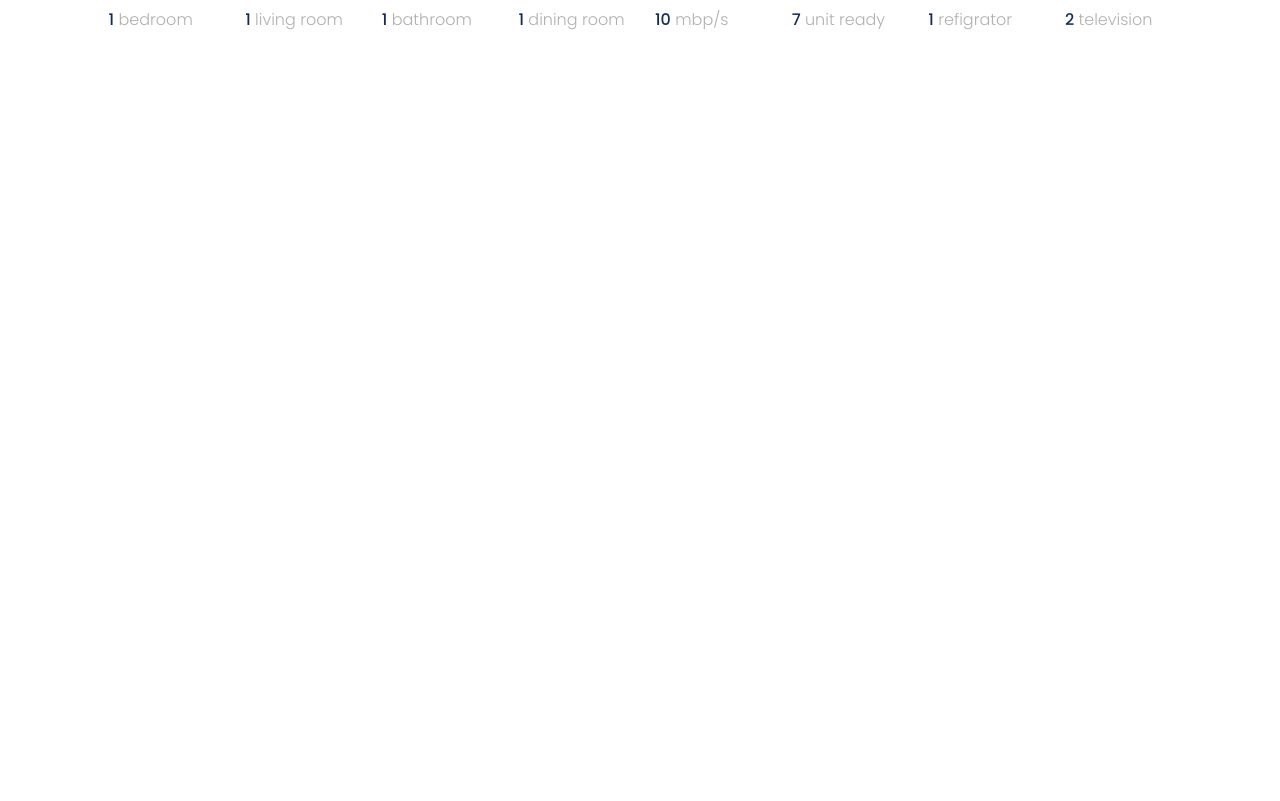
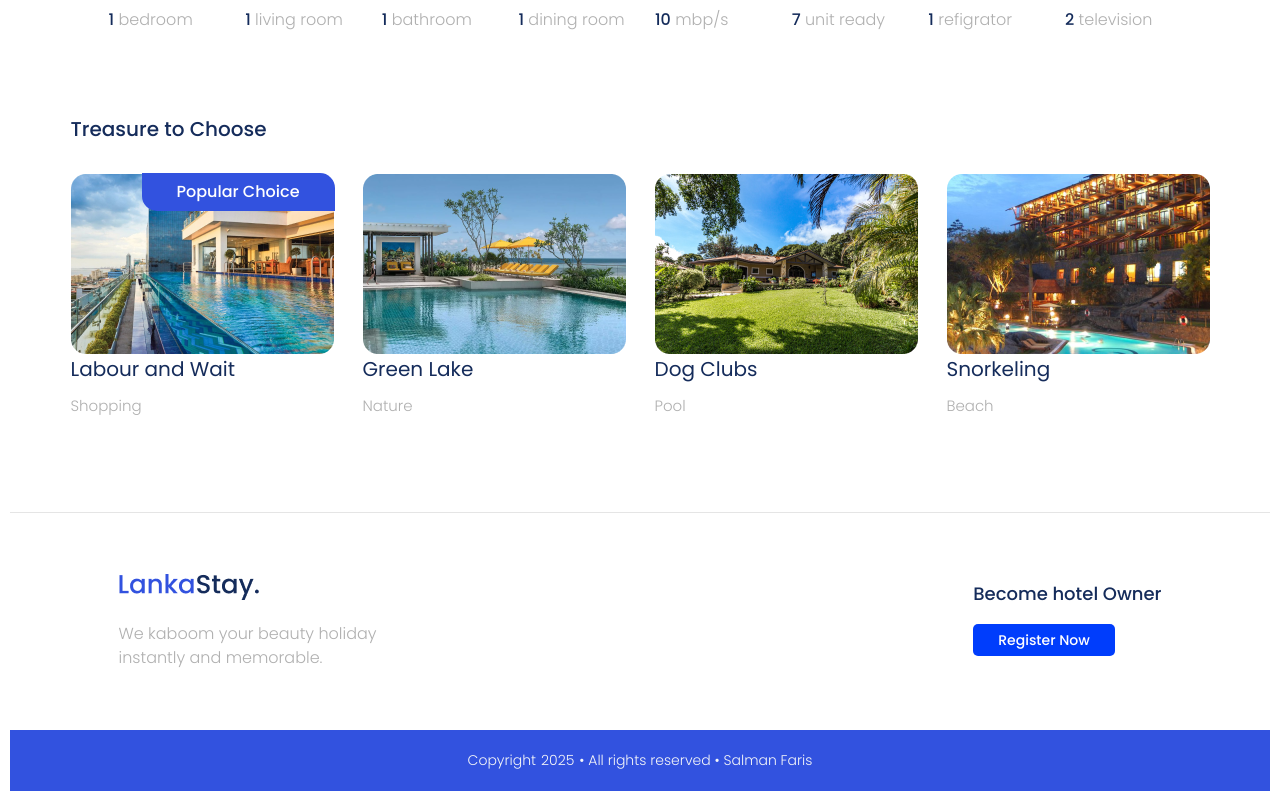
Before and after one commit to nursahtuncel/Lankastay, a React (Vite) app: page /details in a window 1280 px wide. Shown: the part 1257-2058 px from the top of the page. Before the commit the page ends 1501 px from the top, so only its background shows below. Built offline with nearby package versions, Linux system fonts and the light colour scheme.

Commit message:
[JA-46] - similar housing options component oluşturuldu.

```diff
--- a/src/components/AmenitiesSection/styles.scss
+++ b/src/components/AmenitiesSection/styles.scss
@@ -6,7 +6,6 @@
   max-width: 1063px;
   margin: auto;
   margin-top: 40px;
-  margin-bottom: 200px;
   gap: 30px;
 
   .amenities-icons {
--- /dev/null
+++ b/src/components/SimilarHousingOptions/index.jsx
@@ -0,0 +1,51 @@
+import locationData from "../../constants/LocationData";
+import "./styles.scss";
+
+const SimilarHousingOptions = () => {
+  const customTitles = {
+    7: { title: "Green Lake", subtitle: "Nature" },
+    8: { title: "Dog Clubs", subtitle: "Pool" },
+    6: { title: "Labour and Wait", subtitle: "Shopping" },
+    9: { title: "Snorkeling", subtitle: "Beach" },
+  };
+
+  const selectedLocations = locationData.filter((item) =>
+    [7, 8, 6, 9].includes(item.id)
+  );
+  return (
+    <div className="similar-housing">
+      <div className="similar-housing-title">
+        <h2 className="similar-housing-title-text">Treasure to Choose</h2>
+      </div>
+
+      <div className="similar-housing-images">
+        {selectedLocations.map((item, index) => (
+          <div
+            key={item.id}
+            className={`housing-card ${index === 2 ? "highlight" : ""}`}
+          >
+            {item.tag === "Popular Choice" && (
+              <div className="popular-badge">
+                Popular <span className="span-light">Choice</span>
+              </div>
+            )}
+
+            <img
+              src={item.img}
+              alt={customTitles[item.id].title}
+              className="housing-card-img"
+            />
+            <h3 className="housing-card-title">
+              {customTitles[item.id].title}
+            </h3>
+            <p className="housing-card-subtitle">
+              {customTitles[item.id].subtitle}
+            </p>
+          </div>
+        ))}
+      </div>
+    </div>
+  );
+};
+
+export default SimilarHousingOptions;
--- /dev/null
+++ b/src/components/SimilarHousingOptions/styles.scss
@@ -0,0 +1,102 @@
+@use "../../styles/index" as *;
+
+.similar-housing {
+  display: flex;
+  flex-direction: column;
+  max-width: 1139px;
+  margin: auto;
+  margin-top: 80px;
+  margin-bottom: 80px;
+  gap: 20px;
+
+  .similar-housing-title {
+    .similar-housing-title-text {
+      font-size: clamp(16px, 2vw, 20px);
+      line-height: clamp(24px, 4vw, 30px);
+      font-weight: 500;
+      color: $text-color;
+    }
+  }
+
+  .similar-housing-images {
+    display: grid;
+    position: relative;
+    grid-template-columns: repeat(auto-fit, minmax(250px, 1fr));
+    max-width: 1139px;
+    z-index: 0;
+    gap: 29px;
+
+    .housing-card {
+      position: relative;
+      display: flex;
+      flex-direction: column;
+      align-items: start;
+      text-align: left;
+      z-index: 1;
+
+      &.highlight {
+        z-index: 2;
+        .popular-badge {
+          display: block;
+          position: absolute;
+          top: 0;
+          right: 0;
+          z-index: 3;
+        }
+      }
+    }
+
+    .popular-badge {
+      position: absolute;
+      top: -1px;
+      right: -1px;
+      background-color: $primary-color;
+      color: $white-color;
+      padding: 5px 35px;
+      font-size: clamp(12px, 2vw, 16px);
+      line-height: clamp(20px, 3vw, 28px);
+      font-weight: 500;
+      border-bottom-left-radius: 15px;
+      border-top-right-radius: 15px;
+      z-index: 2;
+    }
+
+    .housing-card-img {
+      width: 100%;
+      border-radius: 10px;
+    }
+
+    .housing-card-title {
+      font-weight: 400;
+      font-size: clamp(16px, 2vw, 20px);
+      line-height: clamp(24px, 4vw, 30px);
+      letter-spacing: 0%;
+      color: $text-color;
+    }
+    .housing-card-subtitle {
+      font-weight: 300;
+      font-size: clamp(13px, 2vw, 15px);
+      line-height: clamp(20px, 3vw, 23px);
+      letter-spacing: 0%;
+      color: $smoke-text-color;
+    }
+  }
+
+  @media (max-width: 1126px) {
+    .similar-housing-images {
+      grid-template-columns: repeat(auto-fit, minmax(125px, 1fr));
+    }
+  }
+
+  @media (max-width: 980px) {
+    .similar-housing-images {
+      grid-template-columns: repeat(auto-fit, minmax(300px, 1fr));
+    }
+  }
+
+  @media (max-width: 670px) {
+    .similar-housing-images {
+      grid-template-columns: repeat(auto-fit, minmax(200px, 1fr));
+    }
+  }
+}
--- a/src/pages/Details/index.jsx
+++ b/src/pages/Details/index.jsx
@@ -8,6 +8,10 @@ import AmenitiesSection from "../../components/AmenitiesSection";
 import MainPhoto from "../../assets/images/DetailsPage/product-photo.png";
 import PhotoUp from "../../assets/images/DetailsPage/product-photo-up.png";
 import PhotoDown from "../../assets/images/DetailsPage/product-photo-down.png";
+import SimilarHousingOptions from "../../components/SimilarHousingOptions";
+import Footer from "../../components/Footer";
+
+
 
 const ImageGallery = [MainPhoto, PhotoUp, PhotoDown];
 
@@ -54,9 +58,17 @@ const Details = () => {
         </div>
       </div>
 
-      <div>
+      <div className="amenities-section">
         <AmenitiesSection />
       </div>
+      <div className="similar-housing-options">
+        <SimilarHousingOptions />
+      </div>
+      <div>
+        <Footer />
+      </div>
+
+
     </section>
   );
 };
```
